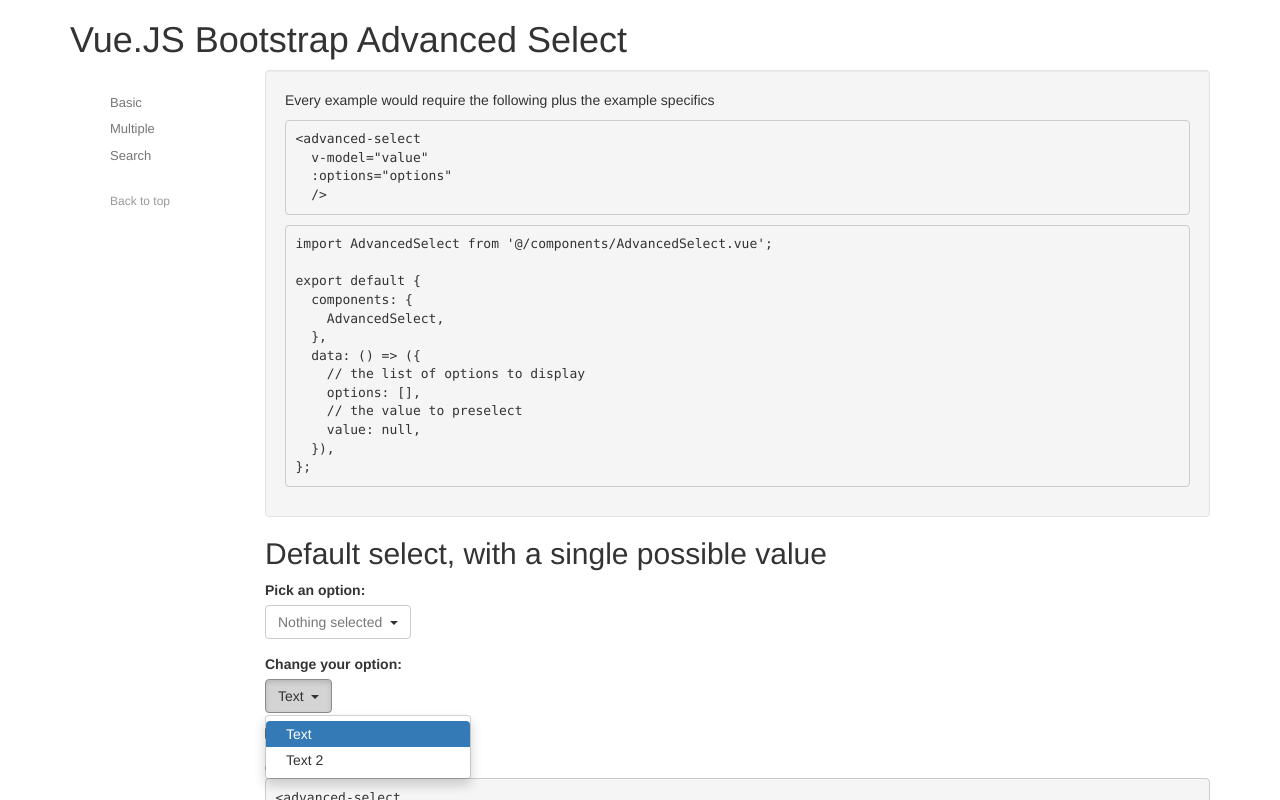
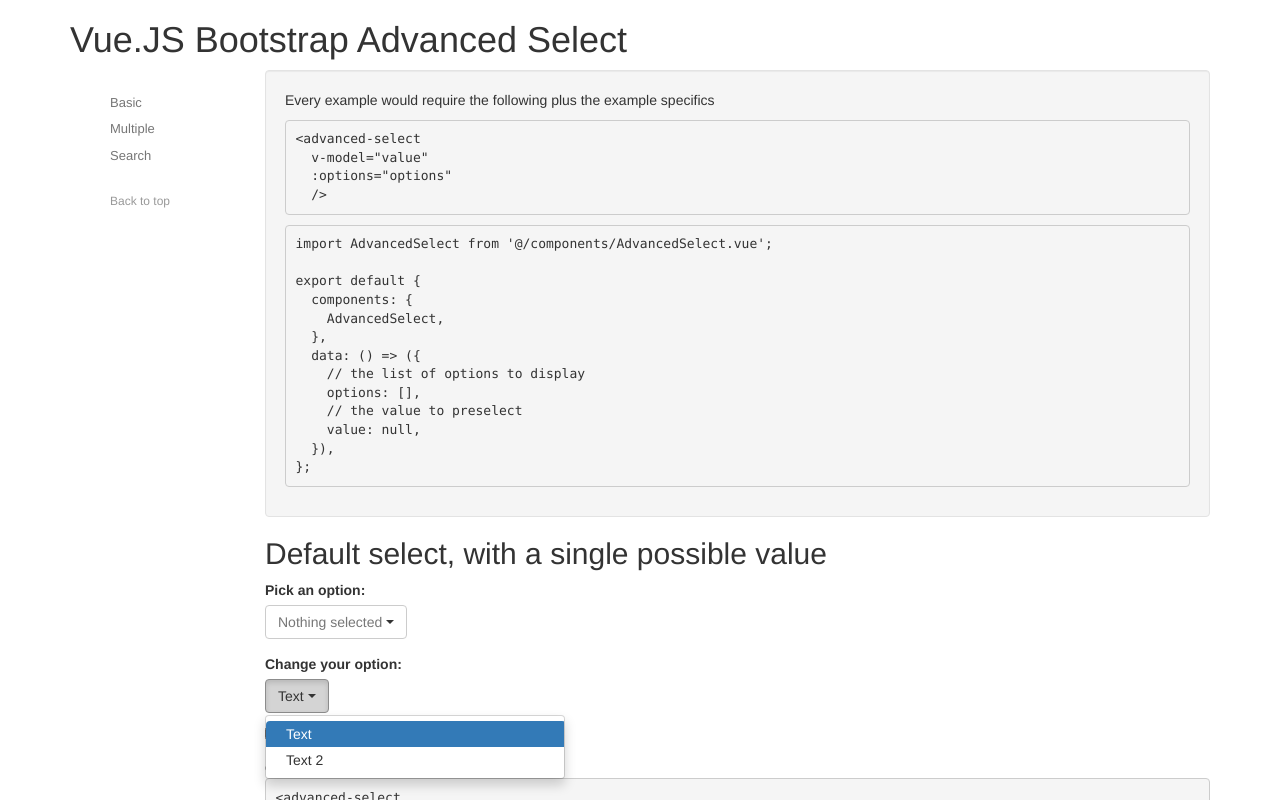
Before and after one commit to myENA/advanced-select, a Vue app: page / in a window 1280 px wide. Both pictures are taken after a click on the button "Text". Shown: the top 800 px of the page. Built offline with nearby package versions, Linux system fonts and the light colour scheme.

Commit message:
Full width style

```diff
--- a/src/components/AdvancedSelect.vue
+++ b/src/components/AdvancedSelect.vue
@@ -1,5 +1,5 @@
 <template>
-  <div class="btn-group" :class="{ dropup }">
+  <div :class="{ dropup, [$style['btn-group']]: true, 'btn-group': true }">
     <button type="button" class="btn btn-default dropdown-toggle" data-toggle="dropdown"
       aria-haspopup="true" aria-expanded="false"
       v-bind="$attrs">
@@ -44,6 +44,7 @@
               {{option.header}}
             </span>
             <a v-else
+              :title="option.text"
               href="#" @click="select($event, option.value)">
               {{option.text}}
               <i v-if="multiple"
@@ -59,17 +60,45 @@
 </template>
 
 <style lang="less" module>
+.btn-group {
+  margin-bottom: 0;
+  padding: 0;
+  border: none;
+  > button {
+    position: relative;
+    width: 100%;
+    z-index: 1;
+    white-space: nowrap;
+    span[class="caret"] {
+      text-align: right;
+      float: right;
+      margin-top: 8px;
+    }
+    span:not([class="caret"]) {
+      text-align: left;
+      float: left;
+    }
+  }
+}
 .dropdown-menu {
-  min-width: 204px;
+  min-width: 300px;
+  width: 100%;
   > li {
     > a {
       position: relative;
       padding-right: 26px;
+      text-overflow: ellipsis;
+      overflow: hidden;
       > i {
         position: absolute;
         top: 6px;
         right: 6px;
       }
+    }
+    > span {
+      text-overflow: ellipsis;
+      overflow: hidden;
+      display: block;
     }
   }
 }
@@ -98,7 +127,12 @@
   box-shadow: none;
   width: 100%;
   max-height: 200px;
-  overflow: auto;
+  overflow-y: auto;
+  overflow-x: hidden;
+  background-color: transparent;
+  > li {
+    margin-right: 2px;
+  }
 }
 </style>
 
```
Also changed, not shown: 1 other file (tests, documents, lock files or other folders).
